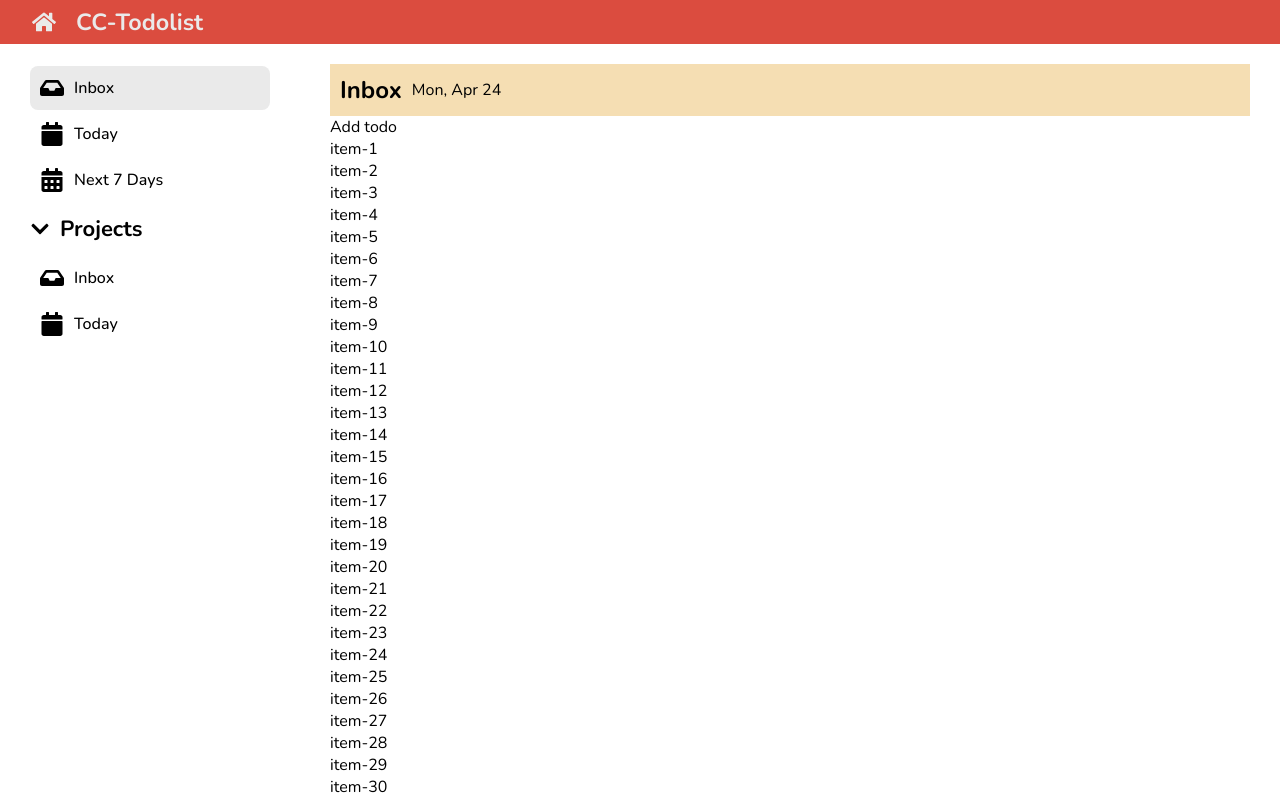
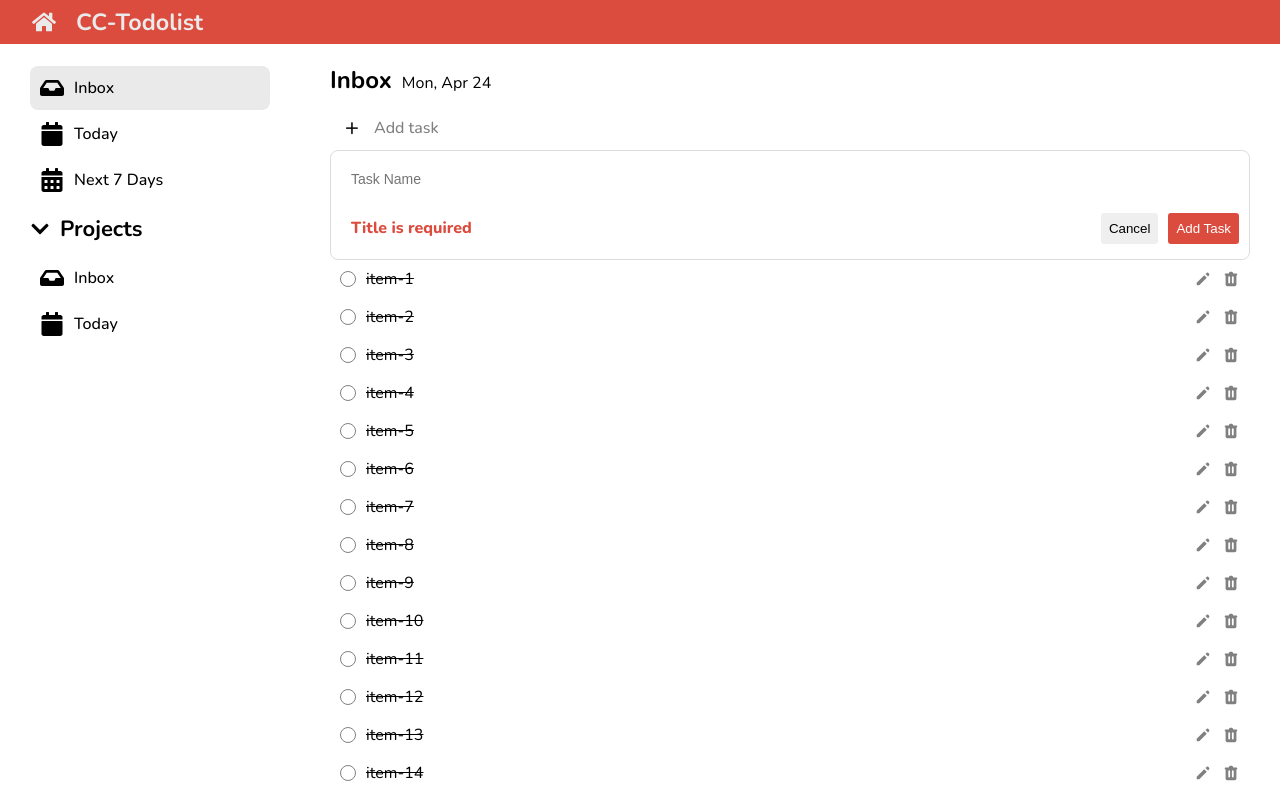
Before and after one commit to Prhathaikarn/React-Todolist, a React (Create React App) app: page / in a window 1280 px wide. Built offline with nearby package versions, Linux system fonts and the light colour scheme; the HTML template or start-up script is replaced by a standard one.

Commit message:
edit styles.css

```diff
--- a/src/components/Todo/TodoContent.jsx
+++ b/src/components/Todo/TodoContent.jsx
@@ -1,21 +1,55 @@
 import styles from './TodoContent.module.scss';
+import { HiCheck, HiPencil, HiTrash } from 'react-icons/hi';
 
 export function TodoContent() {
   const mockTodo = Array.from({ length: 50 }, (el, idx) => idx + 1);
-  const now = new Date ()
+  const now = new Date();
   const options = { weekday: 'short', month: 'short', day: 'numeric' };
-  console.log(now.toLocaleDateString('en-US',options))
+  console.log(now.toLocaleDateString('en-US', options));
 
   return (
     <main className="content">
+      {/* Todo-Header */}
       <div className={styles.header}>
-        <h2>Inbox</h2>
-        <p>{now.toLocaleDateString('en-US',options)}</p>
+        <h1>Inbox</h1>
+        <p>{now.toLocaleDateString('en-US', options)}</p>
       </div>
-      <div>Add todo</div>
+
+      {/* Add Todo */}
+      <div className={styles.add__todo}>
+        <span>+</span>
+        <h3>Add task</h3>
+      </div>
+
+      {/* Todo form */}
+      <form className={styles.todo__form__container}>
+        <input className={styles.todo__form__input} placeholder="Task Name" />
+        <div className={styles.todo__form__footer}>
+          <p className={styles.todo__error}>Title is required</p>
+          <div className={styles.todo__form__buttons}>
+            <button>Cancel</button>
+            <button>Add Task</button>
+          </div>
+        </div>
+      </form>
+
+      {/* TodoList */}
       <ul>
         {mockTodo.map((el) => (
-          <li key={el}>{`item-${el}`}</li>
+          <li className={styles.todo__item__container} key={el}>
+            <div className={styles.checkbox__container}>
+              <HiCheck className={styles.checkbox__icon} />
+            </div>
+            <p className={styles.done}>{`item-${el}`}</p>
+
+            <div className={styles.edit__icon}>
+              <HiPencil />
+            </div>
+
+            <div className={styles.delete__icon}>
+              <HiTrash />
+            </div>
+          </li>
         ))}
       </ul>
     </main>
--- a/src/components/Todo/TodoContent.module.scss
+++ b/src/components/Todo/TodoContent.module.scss
@@ -1,7 +1,173 @@
 .header {
-    background-color: wheat;
-    padding: 10px;
-    display: flex;
-    align-items: center;
-    gap: 10px;
+  display: flex;
+  gap: 10px;
+  align-items: baseline;
+  margin-bottom: 10px;
+
+  & > h1 {
+    font-size: 24px;
+  }
+  & > span {
+    font-size: 12px;
+    color: grey;
+  }
 }
+
+// ##### ADD-TODO
+.add__todo {
+  display: flex;
+  gap: 10px;
+  align-items: center;
+  cursor: pointer;
+  padding: 10px;
+
+  // ทำวงกลมของปุ่ม +
+  & > span {
+    font-size: 24px;
+    line-height: 22px;
+    text-align: center;
+    border-radius: 50%;
+    width: 24px;
+    height: 24px;
+  }
+
+  & > h3 {
+    color: grey;
+    font-weight: 500;
+    font-size: 16px;
+    line-height: 12px;
+  }
+
+  // Hover : สลับสี
+  &:hover {
+    & > span {
+      background-color: #db4c3f;
+      color: white;
+    }
+    & > h3 {
+      color: #db4c3f;
+    }
+  }
+}
+
+// #### TODO-FORM
+.todo__form__container {
+  padding: 10px;
+  display: flex;
+  flex-direction: column;
+  // background-color: rgb(209, 209, 209);
+  border-radius: 8px;
+  gap: 10px;
+  border: 1px solid rgb(220, 220, 220);
+}
+
+.todo__form__input {
+  border: none;
+  border-radius: 4px;
+  padding: 10px 10px;
+  width: 100%;
+  font-size: 14px;
+
+  &:focus {
+    outline: none;
+  }
+}
+
+.todo__form__footer {
+  display: flex;
+  justify-content: space-between;
+  align-items: center;
+}
+
+.todo__error {
+  justify-self: start;
+  padding: 10px;
+  font-size: 16px;
+  font-weight: 800;
+  color: #db4c3f;
+}
+
+.todo__form__buttons {
+  display: flex;
+  justify-content: flex-end;
+  gap: 10px;
+  flex: 1;
+
+  & > button {
+    border: none;
+    padding: 8px;
+    border-radius: 3px;
+    cursor: pointer;
+  }
+
+  & > button:last-child {
+    background-color: #db4c3f;
+    color: white;
+  }
+}
+
+// ##### TODO ITEM
+
+$grey: rgb(234, 234, 234);
+
+.todo__item__container {
+  cursor: pointer;
+  padding: 8px 10px;
+  display: flex;
+  align-items: center;
+  gap: 10px;
+  font-size: 16px;
+  border-radius: 4px;
+
+  & > p {
+    flex: 1;
+  }
+
+  &:hover {
+    background-color: $grey;
+  }
+}
+
+.checkbox__container {
+  border-color: gray;
+  color: #343434;
+  height: 16px;
+  width: 16px;
+  display: block;
+  border: 1px solid gray;
+  border-radius: 16px;
+  text-align: center;
+  line-height: 16px;
+}
+.checkbox__icon {
+  display: none;
+  font-size: 12px;
+}
+
+.checkbox__icon__done {
+  display: inline;
+  font-size: 12px;
+}
+
+// effect ติ้กถูกตอน hover ที่ <li>
+.checkbox__container:hover {
+  .checkbox__icon {
+    display: inline;
+  }
+}
+
+.edit__icon,
+.delete__icon {
+  color: gray;
+  display: flex;
+  align-items: center;
+  font-size: 18px;
+
+  & :hover {
+    color: #343434;
+  }
+}
+
+.done {
+  text-decoration: line-through;
+}
```
